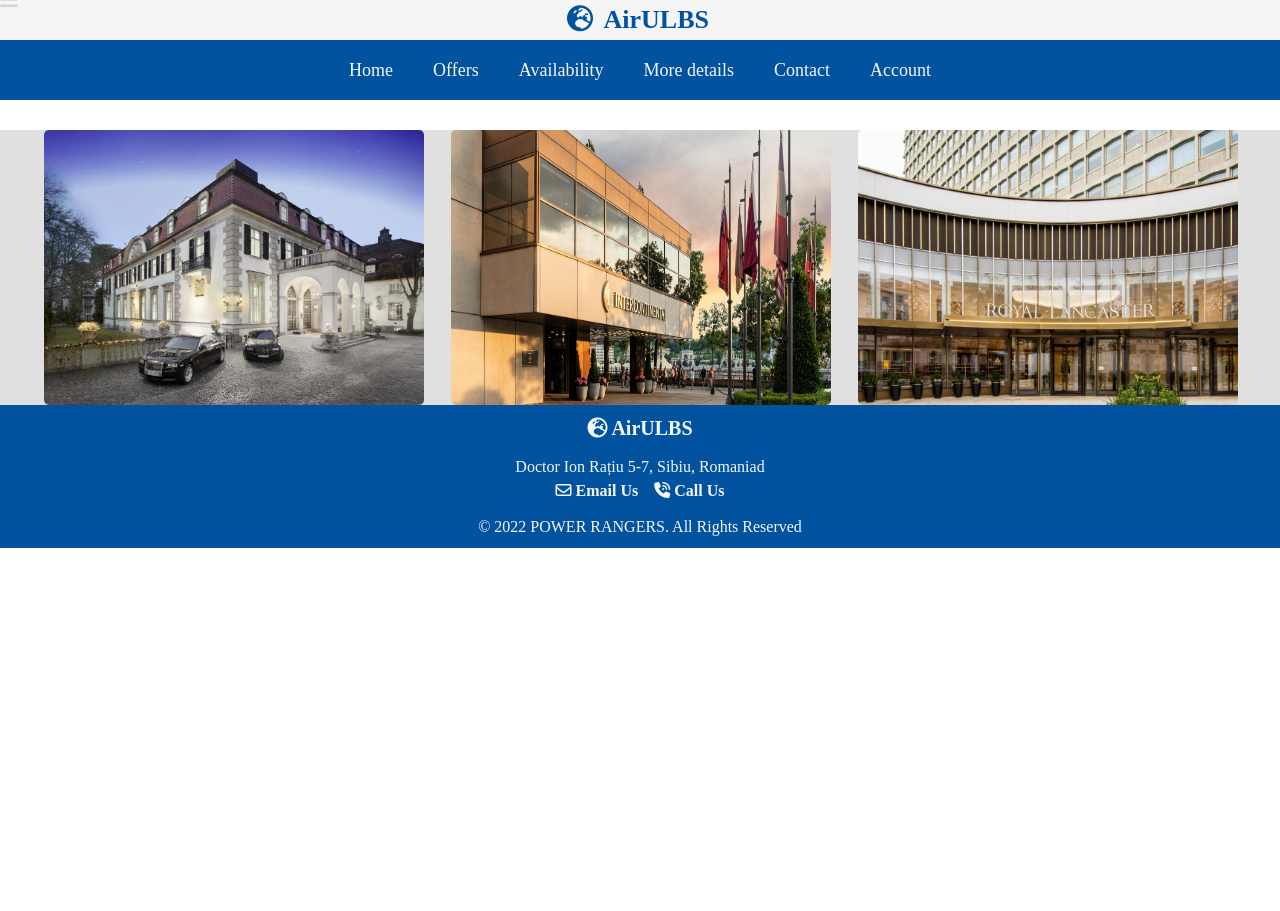
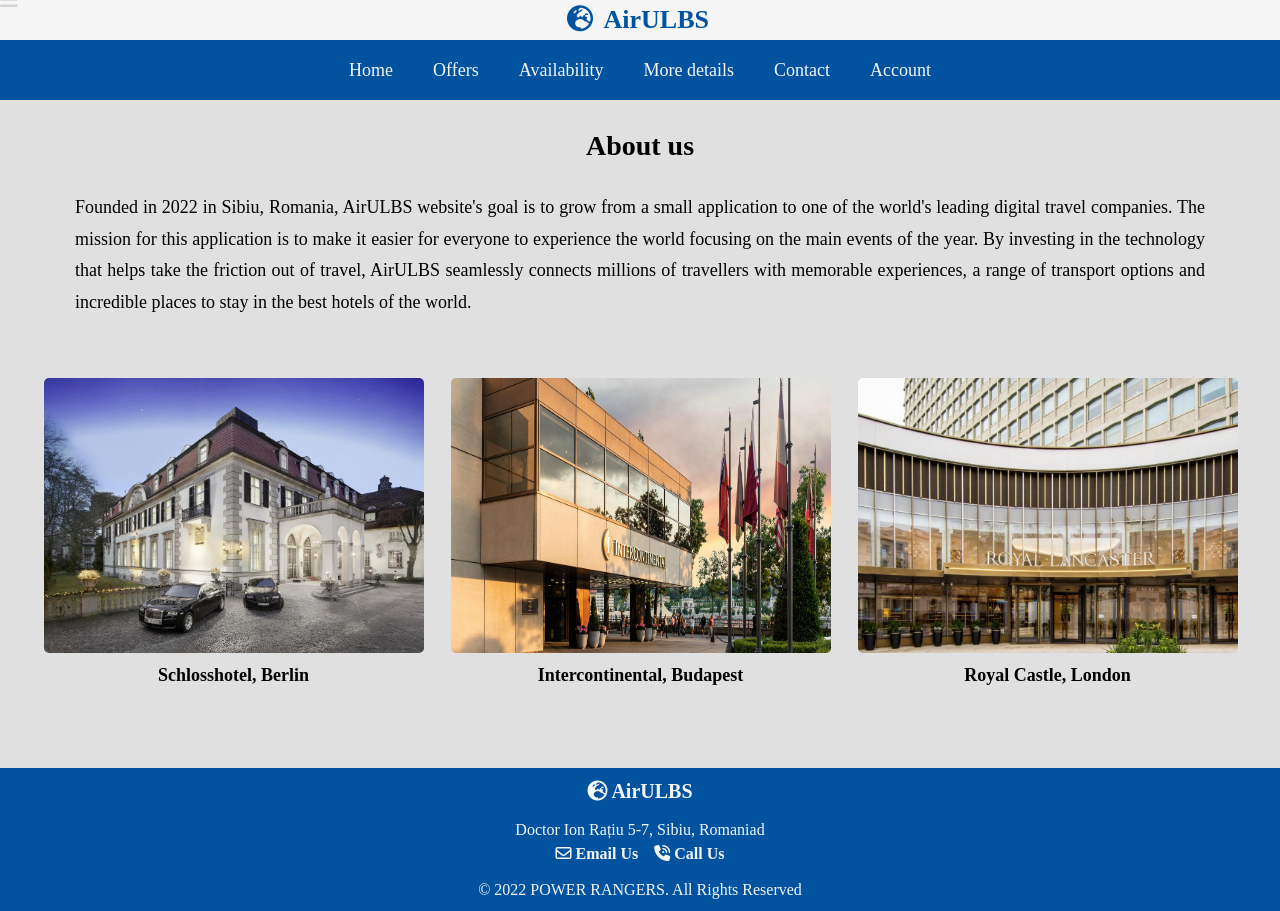
Before and after one commit to eduard15x/college-application-ulbs, a plain HTML site: page application_base/app_base/index.html in a window 1280 px wide. Before the commit the page ends 800 px from the top, so only its background shows below. Drawn offline with nearby package versions, Linux system fonts and the light colour scheme.

Commit message:
Update project, add title for images

```diff
--- a/application_base/app_base/index.html
+++ b/application_base/app_base/index.html
@@ -34,11 +34,34 @@
 
     <main class="container-main ">
         <section class="container-intro-home">
+            <div class="container-intro-home__details">
+                <h1>About us</h1>
+                <p>
+                    Founded in 2022 in Sibiu, Romania, AirULBS website's goal is to grow from a small application to one of the world's
+                    leading digital travel companies. The mission for this application is to make it easier for everyone to experience the
+                    world focusing on the main events of the year.
+                    By investing in the technology that helps take the friction out of travel, AirULBS seamlessly connects millions
+                    of travellers with memorable experiences, a range of transport options and incredible places to stay in the best hotels
+                    of the world.
+                </p>
+            </div>
             <div class="container-carousel">
-                <div><img class="container-carousel--hotels" src="/application_base/images/hotels/amsterdam/1.jpg"></img></div>
-                <div><img class="container-carousel--hotels" src="/application_base/images/hotels/berlin/1.jpg"></img></div>
-                <div><img class="container-carousel--hotels" src="/application_base/images/hotels/budapest/1.jpg"></img></div>
-                <div><img class="container-carousel--hotels" src="/application_base/images/hotels/london/1.jpg"></img></div>
+                <div>
+                    <img class="container-carousel--hotels" src="/application_base/images/hotels/amsterdam/1.jpg"></img>
+                    <p class="container-carousel--name">Adlon Kempinski, Amsterdam</p>
+                </div>
+                <div>
+                    <img class="container-carousel--hotels" src="/application_base/images/hotels/berlin/1.jpg"></img>
+                    <p class="container-carousel--name">Schlosshotel, Berlin</p>
+                </div>
+                <div>
+                    <img class="container-carousel--hotels" src="/application_base/images/hotels/budapest/1.jpg"></img>
+                    <p class="container-carousel--name">Intercontinental, Budapest</p>
+                </div>
+                <div>
+                    <img class="container-carousel--hotels" src="/application_base/images/hotels/london/1.jpg"></img>
+                    <p class="container-carousel--name">Royal Castle, London</p>
+                </div>
             </div>
         </section>
 
--- a/application_base/client/scss/carousels/_carousel-intro.scss
+++ b/application_base/client/scss/carousels/_carousel-intro.scss
@@ -26,7 +26,12 @@
             width: 350px;
             height: 245px;
         }
+    }
 
-
+    &--name {
+        text-align: center;
+        margin: 12px;
+        font-size: 18px;
+        font-weight: bold;
     }
 }
--- /dev/null
+++ b/application_base/client/scss/containers/_introSection.scss
@@ -0,0 +1,21 @@
+
+        // <section class="container-intro-home">
+        // <div class="container-intro-details">
+
+.container-intro-home {
+
+    &__details {
+        h1 {
+            text-align: center;
+            font-size: 28px;
+        }
+
+        p {
+            text-align: justify;
+            padding: 0px 75px;
+            margin: 30px 0px 60px 0px;
+            font-size: 18px;
+            line-height: 175%;
+        }
+    }
+}
--- a/application_base/client/scss/containers/_main.scss
+++ b/application_base/client/scss/containers/_main.scss
@@ -1,6 +1,6 @@
 .container-main {
-    margin-top: 30px;
     background-color: rgb(224, 224, 224);
+    padding: 30px 0px 70px 0px;
 
     &--is-hidden {
         display: none;
--- a/application_base/client/scss/index.scss
+++ b/application_base/client/scss/index.scss
@@ -19,6 +19,7 @@ body {
 @import 'containers/header';
 @import 'containers/navigation';
 @import 'containers/main';
+@import 'containers/introSection';
 @import 'containers/footer';
 @import 'containers/account';
 @import 'containers/more-details';
```
Also changed, not shown: application_base/client/scss/index.css, 1 other file.
